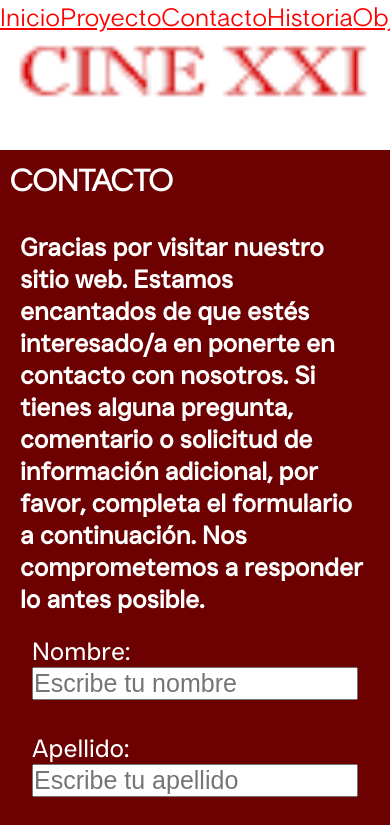
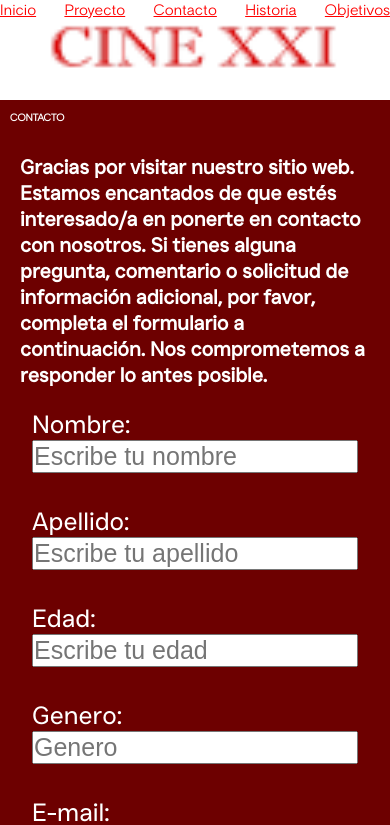
Before and after one commit to JulianCicuta/Pre-entrega3-Cicuta, a plain HTML site: page paginas/Contacto.html in a window 390 px wide. Shown: the top 825 px of the page. Drawn offline with Linux system fonts and the light colour scheme.

Commit message:
Agregado de media-querys en 'Proyecto.html' y 'Contacto.html'

```diff
--- a/css/estilo.css
+++ b/css/estilo.css
@@ -33,7 +33,7 @@ header.cabecera{
 	background-image: url("../imagenes/image.png");
 
 	/* Definir un alto específico */
-	height: 150px;
+	height: 100px;
 
 	/* Crear el efecto  al scrollear */
 	background-color: white;
@@ -170,3 +170,70 @@ div.objetivos, h1{
 	}
 
 }
+
+/* Proyecto.html media-query */
+@media (max-width: 480px) {
+	header.menu{
+		max-width:max-content
+	}
+
+
+
+	nav .menu, a{
+		font-family: Relevance;
+		color: rgb(255, 0, 0);
+		font-size: 15px;
+		display: flex;
+		justify-content: space-between;
+	}
+
+
+	main.introduccion{
+		display: flex;
+		flex-direction: column;
+		font-family: 'JUST_Sans';
+		font-size: 20px;
+		color: white;
+		padding: 5%;
+		text-align: center;
+}}
+
+/*Contacto.html media-query*/
+
+@media (max-width: 480px){
+
+	nav .menu, a{
+		font-family: Relevance;
+		color: rgb(255, 0, 0);
+		font-size: 15px;
+		display: flex;
+		justify-content: space-between;
+	}
+
+	section.contacto, h1{
+		font-family: 'Relevance';
+		font-size: 10px;
+		color: white;
+	}
+			h5{
+				font-family: 'JUST_Sans';
+				font-size: 20px
+			}
+
+			form{
+				font-size: 25px;
+				font-family: 'JUST_Sans';
+				display: flex;
+				flex-direction: column;
+				align-items: center;
+				box-sizing: border-box;
+
+			}
+
+			input{
+				font-size: 25px;
+				display: flex;
+			}
+
+
+}
```
Also changed, not shown: paginas/Objetivos.html (+1 -1 lines).
